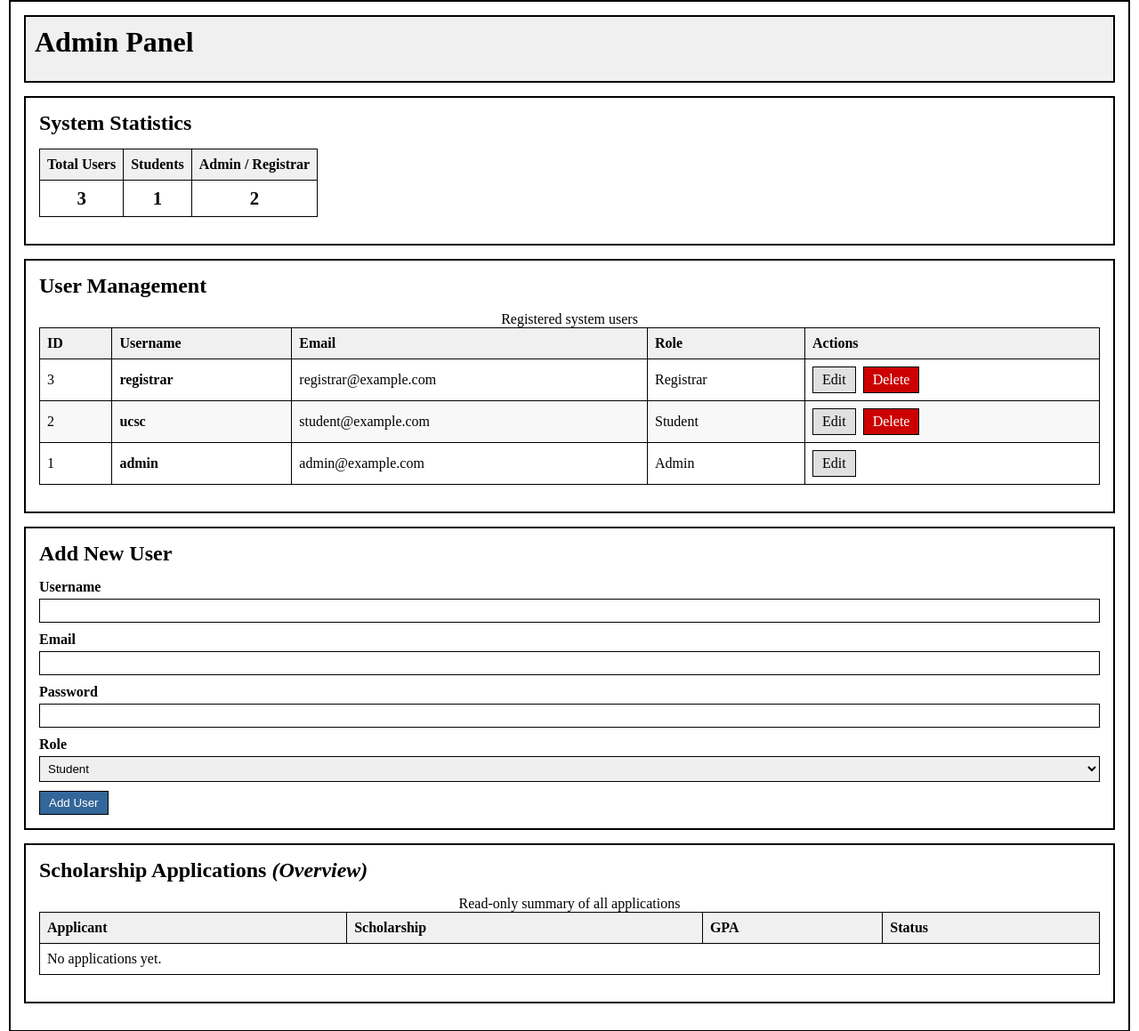
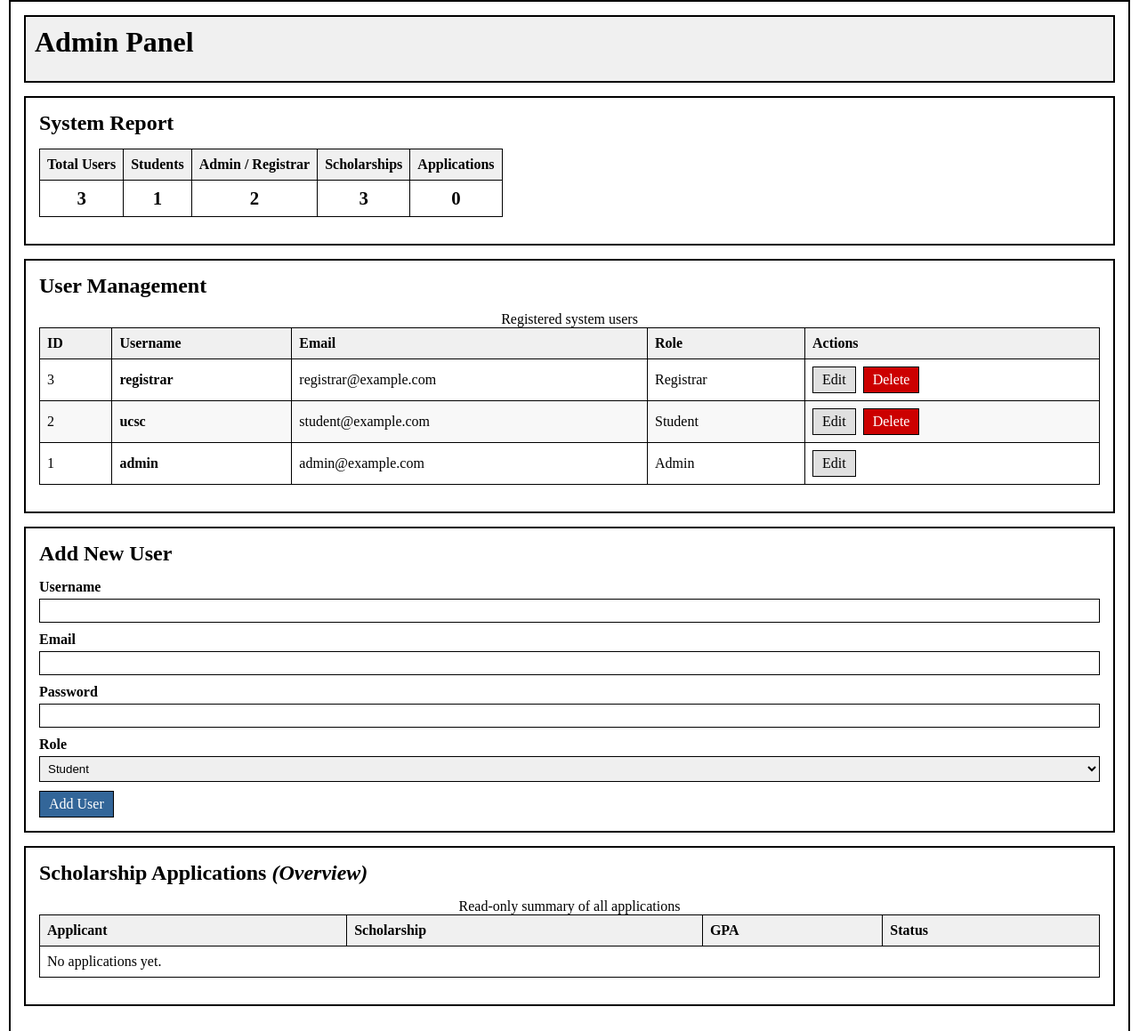
Before and after one commit to npaw2005/iwt-g22, a PHP site: page /public/admin.php in a window 1280 px wide. Shown: the part 44-1203 px from the top of the page at 89% size. Run offline with PHP 8.4, Linux system fonts and the light colour scheme; a user stored in the database is signed in; data comes from the database, SQL or seed files in the repository; data that the repository does not hold is empty.

Commit message:
feat: enhance admin report stats and fix button sizes
- Add Scholarships and Applications counts to Admin System Report
- Rename System Statistics to System Report
- Normalize .btn sizes in CSS to ensure <a> and <button> look identical

```diff
--- a/public/admin.php
+++ b/public/admin.php
@@ -81,6 +81,9 @@ if ($action === 'list') {
 
     $stmt2 = $conn->query("SELECT ss.*, u.username, sch.name AS scholarship_name FROM student_scholarships ss INNER JOIN users u ON ss.student_id = u.id INNER JOIN scholarships sch ON ss.scholarship_id = sch.id ORDER BY ss.applied_at DESC");
     $applications = $stmt2->fetchAll();
+
+    $stats['scholarships'] = $conn->query("SELECT COUNT(*) FROM scholarships")->fetchColumn();
+    $stats['applications'] = count($applications);
 }
 
 $pageTitle = 'Admin Panel - Scholarship Management System';
@@ -128,13 +131,15 @@ require_once '../includes/header.php';
 
         <?php else: ?>
             <div class="table-container">
-                <h2>System Statistics</h2>
+                <h2>System Report</h2>
                 <table class="stats-table">
                     <thead>
                         <tr>
                             <th>Total Users</th>
                             <th>Students</th>
                             <th>Admin / Registrar</th>
+                            <th>Scholarships</th>
+                            <th>Applications</th>
                         </tr>
                     </thead>
                     <tbody>
@@ -142,6 +147,8 @@ require_once '../includes/header.php';
                             <td><?php echo $stats['total_users']; ?></td>
                             <td><?php echo $stats['students']; ?></td>
                             <td><?php echo $stats['staff']; ?></td>
+                            <td><?php echo $stats['scholarships']; ?></td>
+                            <td><?php echo $stats['applications']; ?></td>
                         </tr>
                     </tbody>
                 </table>
--- a/public/css/style.css
+++ b/public/css/style.css
@@ -104,6 +104,14 @@ input[type="number"]:focus {
     box-sizing: border-box;
 }
 
+.btn, .btn-primary, .btn-danger {
+    box-sizing: border-box;
+    font-family: inherit;
+    font-size: inherit;
+    line-height: normal;
+    vertical-align: middle;
+}
+
 .btn {
     border: 1px solid #000000;
     background-color: #e0e0e0;
```
